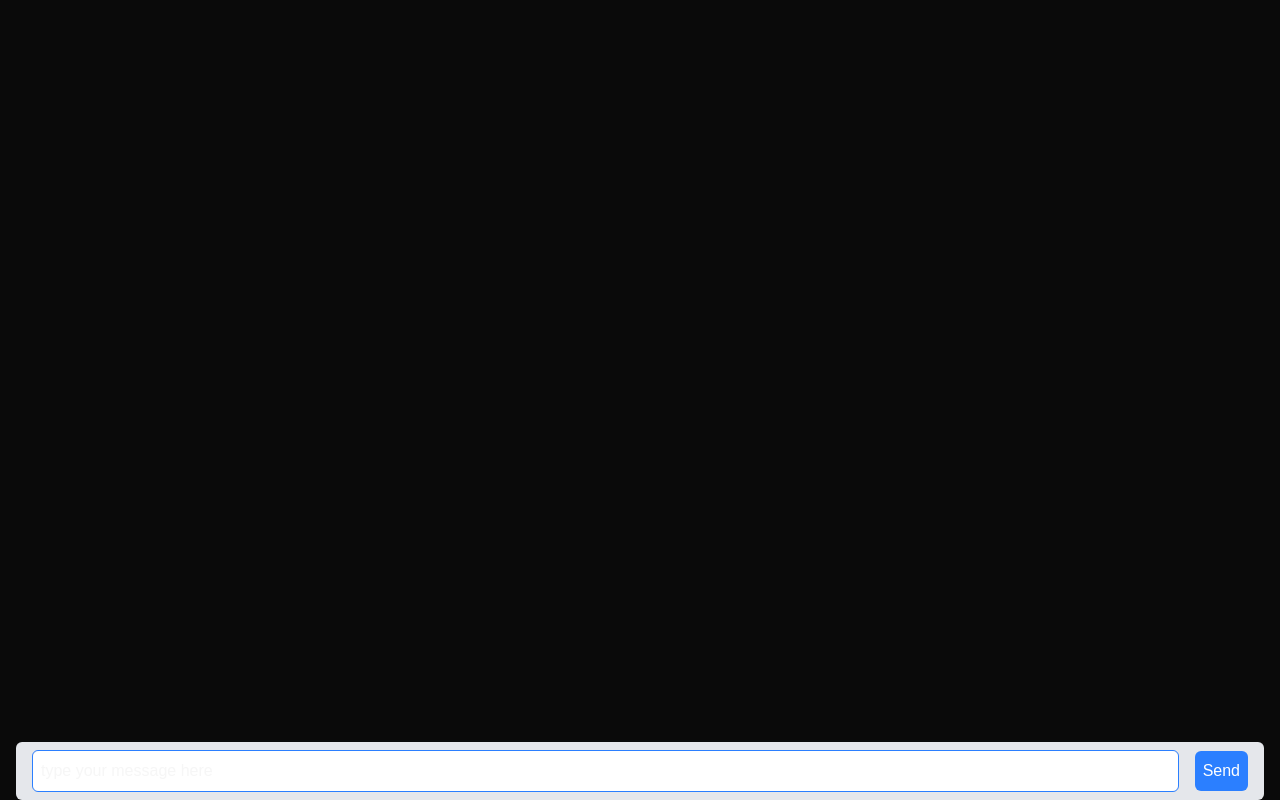
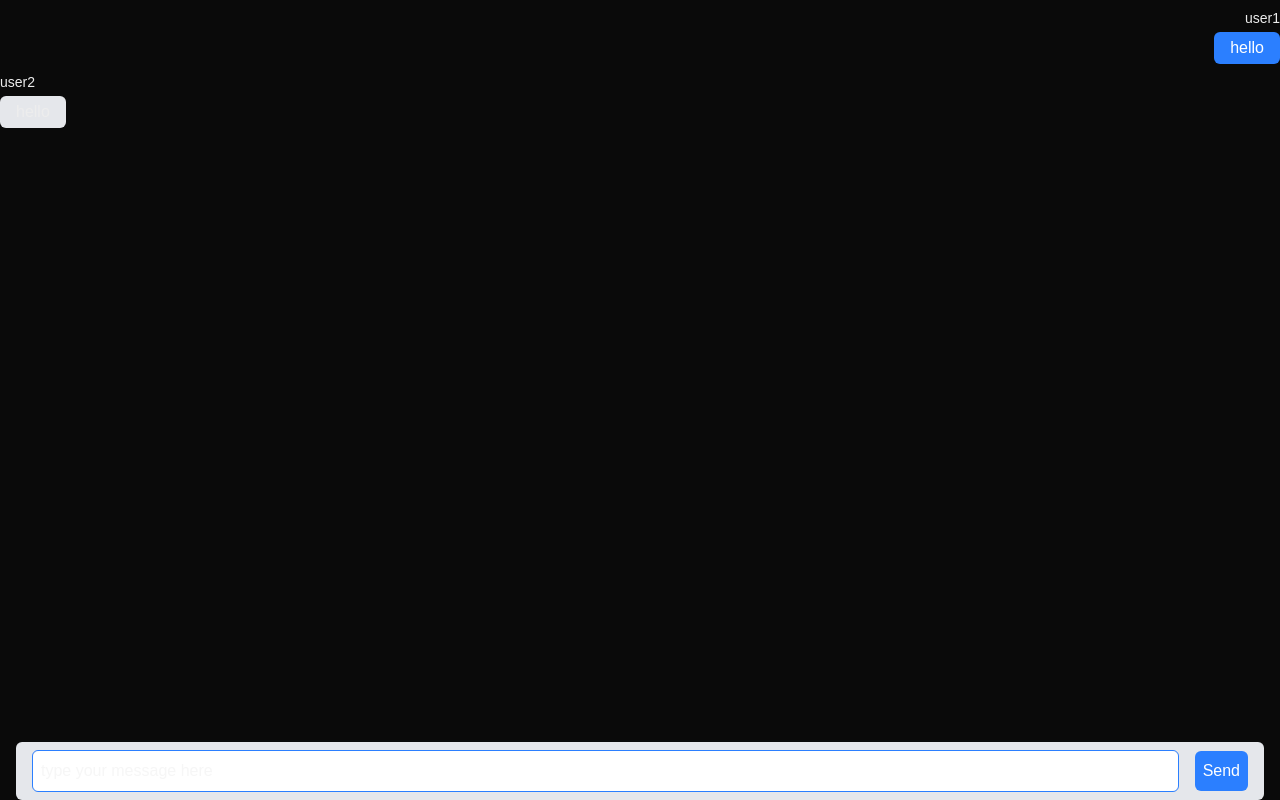
Before and after one commit to SameerAkita/go-next-ts_chat, a Next.js app in the folder client/: page /room in a window 1280 px wide. Built offline with nearby package versions, Linux system fonts and the light colour scheme.

Commit message:
add chatbody

```diff
--- a/client/app/room/page.tsx
+++ b/client/app/room/page.tsx
@@ -1,3 +1,6 @@
+'use client'
+
+import ChatBody from '@/components/chat_body'
 import React, { useState } from 'react'
 
 export type Message = {
@@ -5,14 +8,32 @@ export type Message = {
     client_id: string
     username: string
     room_id: string
-    type: 'recieve' | 'self'
+    type: 'receive' | 'self'
 }
 
 function page() {
-    const [messages, setMessages] = useState<Array<Message>>()
+    const [messages, setMessages] = useState<Array<Message>>([
+        {
+            content: 'hello',
+            client_id: '1',
+            username: 'user1',
+            room_id: '1',
+            type: 'self',
+        },
+        {
+            content: 'hello',
+            client_id: '2',
+            username: 'user2',
+            room_id: '1',
+            type: 'receive',
+        },
+    ])
 
   return (
     <div className='flex flex-col w-full'>
+        <div>
+            <ChatBody data={messages} />
+        </div>
         <div className='fixed bottom-0 mt-4 w-full'>
             <div className='flex md:flex-row px-4 py-2 bg-gray-200 md:mx-4 rounded-md'>
                 <div className='flex w-full mr-4 rounded-md border border-blue-500'>
--- /dev/null
+++ b/client/components/chat_body.tsx
@@ -0,0 +1,39 @@
+import { Message } from '@/app/room/page'
+import React from 'react'
+
+function ChatBody({ data }: { data: Array<Message> }) {
+  return (
+    <>
+        {data.map((message: Message, index: number) => {
+            if (message.type == 'self') {
+                return (
+                    <div
+                        className='flex flex-col mt-2 w-full text-right justify-end'
+                        key={index}
+                    >
+                        <div className='text-sm'>{message.username}</div>
+                        <div>
+                            <div className='bg-blue-500 text-white px-4 py-1 rounded-md inline-block mt-1'>
+                                {message.content}
+                            </div>
+                        </div>
+                    </div>
+                )
+            } else {
+                return (
+                    <div className='mt-2' key={index}>
+                        <div className='text-sm'>{message.username}</div>
+                        <div>
+                            <div className='bg-gray-200 text-dark-secondary px-4 py-1 rounded-md inline-block mt-1'>
+                                {message.content}
+                            </div>
+                        </div>
+                    </div>
+                )
+            }
+        })}
+    </>
+  )
+}
+
+export default ChatBody
```
